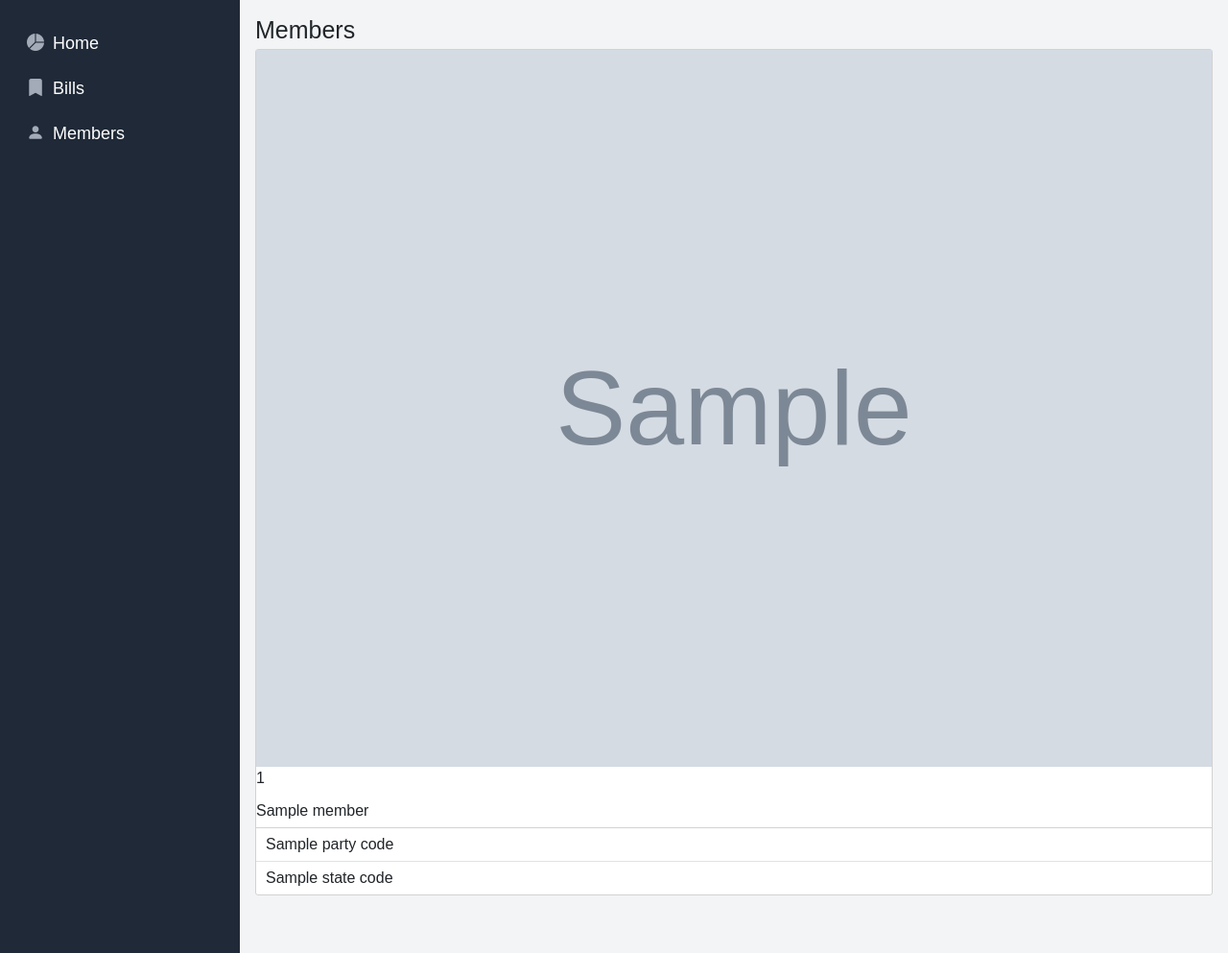
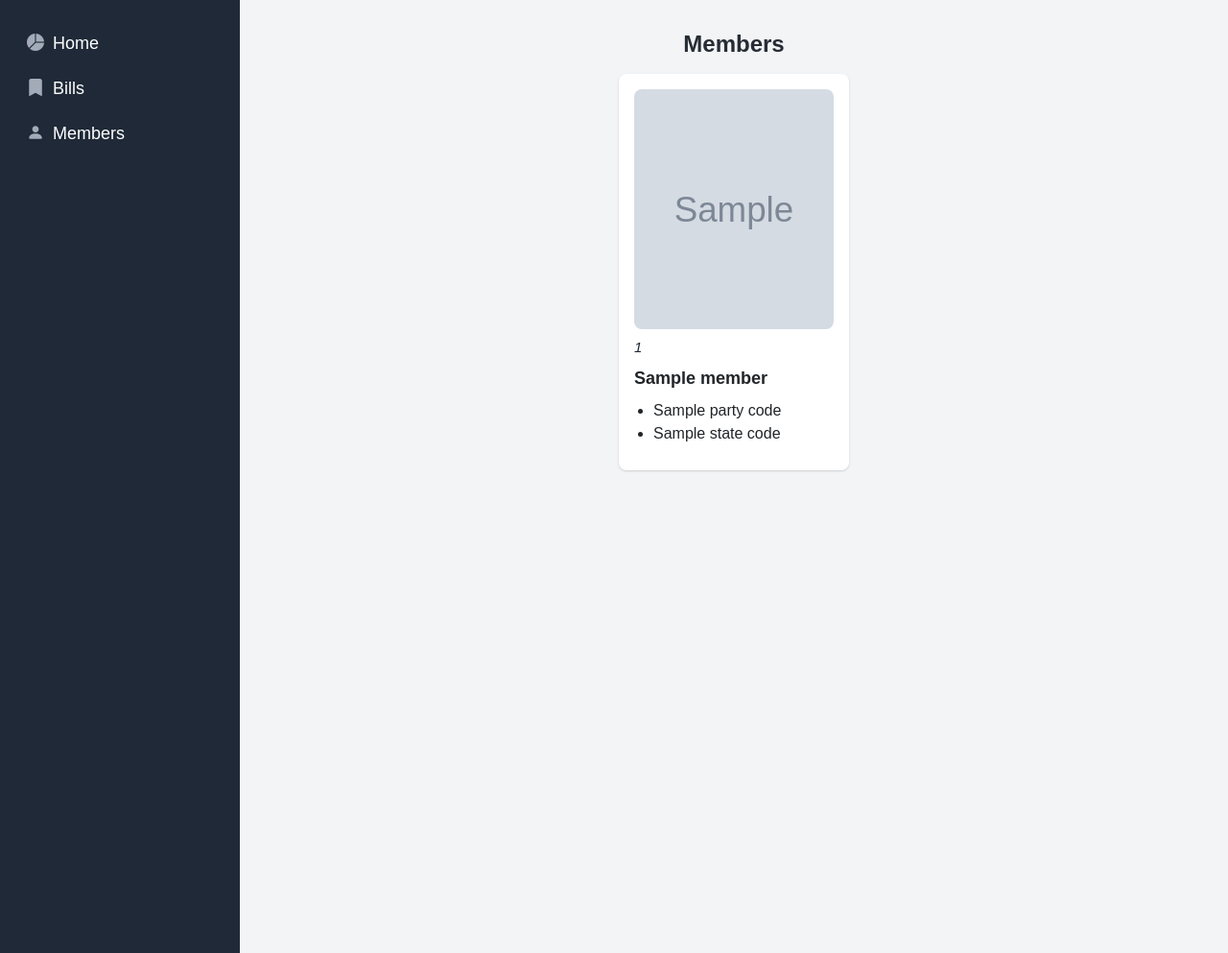
Before and after one commit to PaylemanC/Proyecto-Final-BC-Python-Avanzado-g2, a Django app: template rollcall_votes/templates/member_list.html in a window 1280 px wide. Shown: the whole page at 96% size. Run offline with Django 5.2, Linux system fonts and the light colour scheme; the template is opened without the code that fills it: most values are stand-ins (such as "Sample title", 1, 10 or a date in 2020); grey boxes marked "Sample" are stand-in pictures.

Commit message:
style: Add styles for members cards and layout

```diff
--- a/rollcall_votes/static/css/styles.css
+++ b/rollcall_votes/static/css/styles.css
@@ -169,3 +169,57 @@ h2 {
 .table-bills th:nth-child(5), .table-bills td:nth-child(5) {
     width: 20%;
 }
+
+.member_list-title {
+    margin: 16px 0;
+    text-align: center;
+    font-size: 2.4rem;
+    font-weight: bold;
+}
+
+.card-members--container {
+    display: flex;
+    flex-wrap: wrap;
+    gap: 16px;
+    justify-content: center;
+}
+
+.card-members {
+    display: flex;
+    flex-direction: column;
+    width: 240px;
+    background-color: var(--containers-bg-color);
+    box-shadow: var(--containers-shadow);
+    padding: 16px;
+    border-radius: 8px;
+    gap: 8px;
+    overflow: hidden;
+}
+
+.card_image--container {
+    height: 250px;
+    overflow: hidden;
+    display: flex;
+    justify-content: center;
+    align-items: center;
+    border-radius: 8px;
+}
+
+.card-member_image {
+    width: 100%;
+    height: 100%;
+    object-fit: cover;
+}
+
+.card_member-id {
+    font-size: 1.5rem;
+    color: var(--main-color);
+    font-style: italic;
+    margin-bottom: 0;
+}
+
+.card_member-name {
+    font-size: 1.8rem;
+    font-weight: bold;
+    margin-bottom: 0;
+}
--- a/rollcall_votes/templates/member_list.html
+++ b/rollcall_votes/templates/member_list.html
@@ -5,17 +5,19 @@
 
 {% block content %}
 
-<h1>Members</h1>
+<h2 class="member_list-title">Members</h2>
 
 <div class="card-members--container">
     {% for member in members %}
-    <div class="card-members card">
-      <img src="{{ member.image_url }}" alt="{{member.name}} image">
-      <p class="card-subtext">{{member.member_id}}</p>
-      <p class="card-title">{{member.name}}</p>
-      <ul class="list-group list-group-flush">
-        <li class="list-group-item">{{member.party_code.name}}</li>
-        <li class="list-group-item">{{member.state_code.name}}</li>
+    <div class="card-members">
+      <div class="card_image--container">
+        <img src="{{ member.image_url }}" alt="{{member.name}} image" class="card-member_image">
+      </div>
+      <p class="card_member-id">{{member.member_id}}</p>
+      <p class="card_member-name">{{member.name}}</p>
+      <ul class="card_data">
+        <li class="card_member-state">{{member.party_code.name}}</li>
+        <li class="card_member-party">{{member.state_code.name}}</li>
       </ul>
     </div>
     {% endfor %}
```
